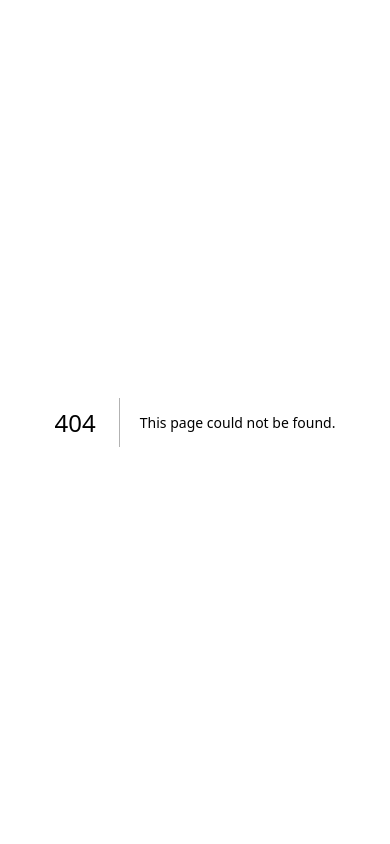
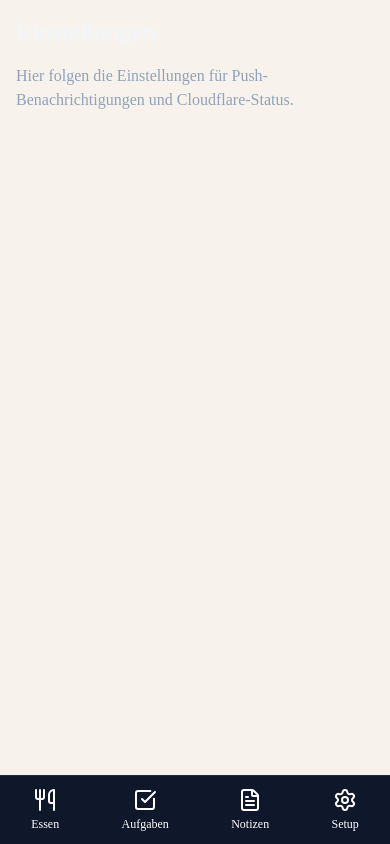
Before and after one commit to dominiquelehmann1997-ops/haushalts-dashboard, a Next.js app in the folder web/: page /mobile/settings in a window 390 px wide. Before the commit this address had no page. Built offline with nearby package versions, Linux system fonts and the light colour scheme.

Commit message:
feat(mobile): add placeholder pages for tasks, notes, settings

```diff
--- /dev/null
+++ b/web/src/app/(mobile)/mobile/notes/page.tsx
@@ -0,0 +1,8 @@
+export default function MobileNotesPage() {
+  return (
+    <div className="space-y-6">
+      <h1 className="text-2xl font-bold mb-4">Notizen</h1>
+      <p className="text-slate-400">Hier entsteht in den nächsten Schritten die einfache Notiz-Funktion.</p>
+    </div>
+  );
+}
--- /dev/null
+++ b/web/src/app/(mobile)/mobile/settings/page.tsx
@@ -0,0 +1,8 @@
+export default function MobileSettingsPage() {
+  return (
+    <div className="space-y-6">
+      <h1 className="text-2xl font-bold mb-4">Einstellungen</h1>
+      <p className="text-slate-400">Hier folgen die Einstellungen für Push-Benachrichtigungen und Cloudflare-Status.</p>
+    </div>
+  );
+}
--- /dev/null
+++ b/web/src/app/(mobile)/mobile/tasks/page.tsx
@@ -0,0 +1,8 @@
+export default function MobileTasksPage() {
+  return (
+    <div className="space-y-6">
+      <h1 className="text-2xl font-bold mb-4">Aufgaben</h1>
+      <p className="text-slate-400">Hier folgen in den nächsten Schritten die verteilten Aufgaben.</p>
+    </div>
+  );
+}
```
